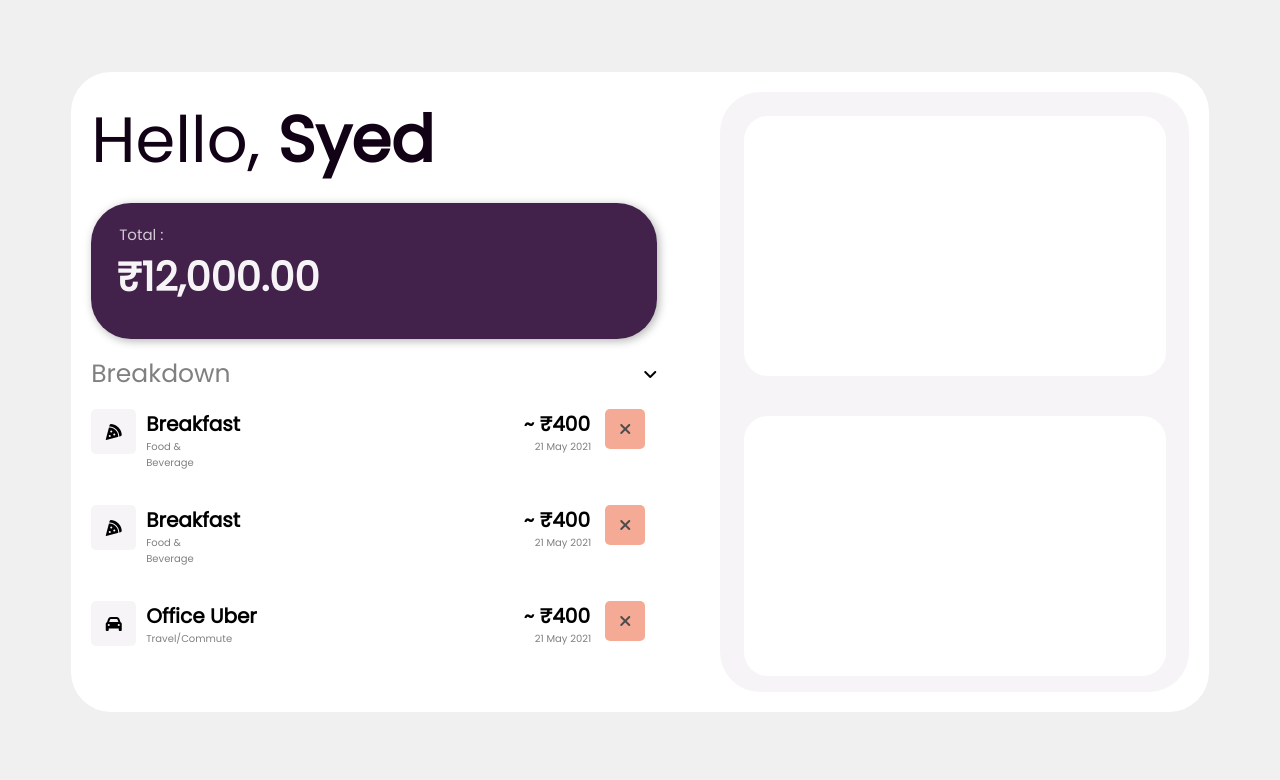
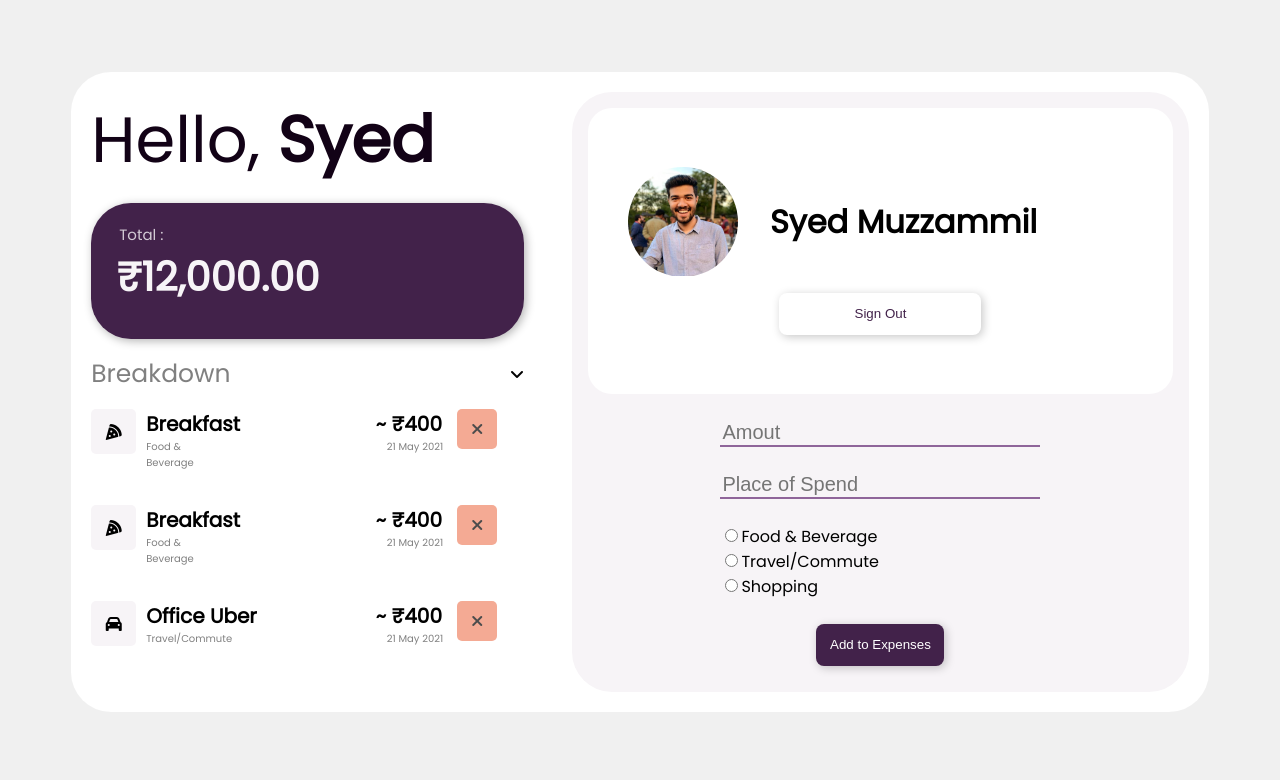
Before and after one commit to Syedmha/Expense-Tracker, a plain HTML site: page index.html in a window 1280 px wide. Drawn offline with Linux system fonts and the light colour scheme.

Commit message:
complete UI

```diff
--- a/index.css
+++ b/index.css
@@ -36,7 +36,7 @@ body {
   #main-display {
       display: flex;
       flex-direction: column;
-      flex-grow: 1;
+      flex-grow: 2;
   }
 
 
@@ -252,7 +252,7 @@ body {
   background-color: var(--bgcolor);
   display: flex;
   flex-direction: column;
-  flex-grow: 1.5;
+  flex-grow: 1;
   border-radius: 2.5rem;
 }
 
@@ -266,24 +266,144 @@ body {
   padding: 10px;
   display: flex;
   flex-direction: column;
-    margin: 1.5rem 1.5rem;
+  margin-right: 1rem;
+  margin-left: 1rem;
+  margin-top: 1rem;
+  margin-bottom: 0rem;
   border: none;
   outline: none;
+  align-items: center;
+  justify-content: center;
+}
 
+#user-profile {
+  display: flex;
+  flex-direction: row;
+  align-items: center;
+  column-gap: 2rem;
+  row-gap: 1rem;
+  flex-wrap: wrap;
+
+}
+
+#user-proflie h1 {
+  margin: 0;
+}
+
+#user-profile p {
+  font-size: 20px;
+  margin: 0%;
+}
+
+#sign-out {
+
+  margin-left: auto;
+  margin-right: auto;
+  /* padding: 0 30px; */
+  /* justify-items: flex-end; */
+  width: 40%;
+  background-color: #fff;
+  color: var(--primary);
+  size: 4px;
+  font-weight: 500;
+  border: none;
+  outline: none;
+  cursor: pointer;
+  line-height: 40px;
+  border-radius: 8px;
+  box-shadow: 2px 2px 10px  rgba(0, 0, 0, 0.219);
+}
+
+#sign-out:hover {
+  transform: scale(1.1);
+  background-color: var(--secondary);
+  color: white;
+}
+
+
+#user-image {
+  width: 110px;
+  height: 110px;
+  border-radius: 50%;
+  overflow: hidden;
+}
+
+#user-image img {
+  object-fit: cover;
+  max-width: 100%;
 }
 
 #bottom-profile {
   display: flex;
-  flex-grow: 1;
-  background-color: white;
+  /* flex-grow: ; */
+  /* background-color: white; */
   min-height: 40%;
     min-width: 90%;
     border-radius: 1.5rem;
     padding: 10px;
     display: flex;
     flex-direction: column;
-    margin: 1rem 1.5rem;
+    justify-content: center;
+    align-items: center;
+    margin: 1rem 1rem;
     border: none;
     outline: none;
+}
 
+#bottom-form {
+  display: flex;
+  flex-direction: row;
+  /* flex-grow: 1; */
+  /* justify-content: start; */
+  align-items: center;
+  row-gap: 10px;
+  /* flex: ; */
 }
+
+#amount {
+  border: none;
+  border-bottom: 2px solid var(--third);
+  width: 20rem;
+  background-color: none;
+  box-sizing: border-box;
+  background-color: var(--bgcolor);
+  outline: none;
+  font-size: 20px;
+}
+
+#place {
+  border: none;
+  border-bottom: 2px solid var(--third);
+  background-color: none;
+  box-sizing: border-box;
+  background-color: var(--bgcolor);
+  outline: none;
+  font-size: 20px;
+}
+
+form {
+  display: flex;
+  flex-direction: column;
+}
+
+
+#submit {
+  margin-left: auto;
+  margin-right: auto;
+  width: 40%;
+  background-color: var(--primary);
+  color: white;
+  size: 4px;
+  font-weight: 500;
+  border: none;
+  outline: none;
+  cursor: pointer;
+  line-height: 40px;
+  border-radius: 8px;
+  box-shadow: 2px 2px 10px  rgba(0, 0, 0, 0.219);
+}
+#submit:hover {
+  transform: scale(1.1);
+  background-color: var(--third);
+  color: white;
+}
--- a/index.html
+++ b/index.html
@@ -17,7 +17,7 @@
             <p>Hello, <b>Syed</b></p>
             <div id='display-expense'>
                 <p>Total :</p>
-                <h1 id='total-exp'>&#x20b9;12,000.00</h1>
+                <h1 id='total-exp'> &#x20b9;12,000.00</h1>
             </div>
             <div id='display-bottom'>
                 <p id='brk'>Breakdown</p>
@@ -95,15 +95,48 @@
         </div>
         <div id='main-profile'>
             <div id='top-profile'>
-
+                <div id="user-profile">
+                    <div id="user-image">
+                        <img src='./me.jpeg' />
+                    </div>
+                    <h1 id='h1'>Syed Muzzammil</h1>
+                    <!-- <p id='quote'></p> -->
+                    <button id='sign-out'>Sign Out</button>
+                </div>
             </div>
             <div id='bottom-profile'>
-
+                <div id='bottom-form'>
+                    <form>
+                        <input type="text" id="amount" name="amount" placeholder='Amout'><br>
+                        <input type="text" id='place' name='place' placeholder="Place of Spend"><br>
+                        <label class="radio-inline">
+                            <input type="radio" id="Food & Beverage">Food & Beverage
+                        </label>
+                        <label class="radio-inline">
+                            <input type="radio" id="Travel/Commute">Travel/Commute
+                        </label>
+                        <label class="radio-inline">
+                            <input type="radio" id="Shopping">Shopping
+                        </label>
+                        <!-- <input type="radio" id="Food & Beverage" name="Food & Beverage">
+                        <label for="Food & Beverage">Food & Beverage</label> -->
+                        <!-- <input type="radio" id="Travel/Commute" name="Travel/Commute">
+                        <label for="Travel/Commute">Travel/Commute</label>
+                        <input type="radio" id="Shopping" name="Shopping">
+                        <label for="Shopping">Shopping</label> -->
+                        <br>
+                        <input type="submit" id='submit' value="Add to Expenses">
+                        <!-- <label class="radio-inline">
+                            <input type="radio" name="optradio" checked>Option 1
+                        </label> -->
+                    </form>
+                </div>
             </div>
         </div>
 
     </main>
     <script src="myscripts.js"></script>
 </body>
+<!-- &#x20b9;  -->
 
 </html>
--- a/myscripts.js
+++ b/myscripts.js
@@ -0,0 +1,7 @@
+let exp = document.getElementById('total-exp');
+let expin = parseInt(exp);
+
+if ( expin > 10) {
+    document.getElementById("quote").innerHTML = "Your Expenses are greater than 10,000/-";
+    console.log('quote');
+}
```
Also changed, not shown: me.jpeg (added). Lines whose indentation alone changed are shown as unchanged.
